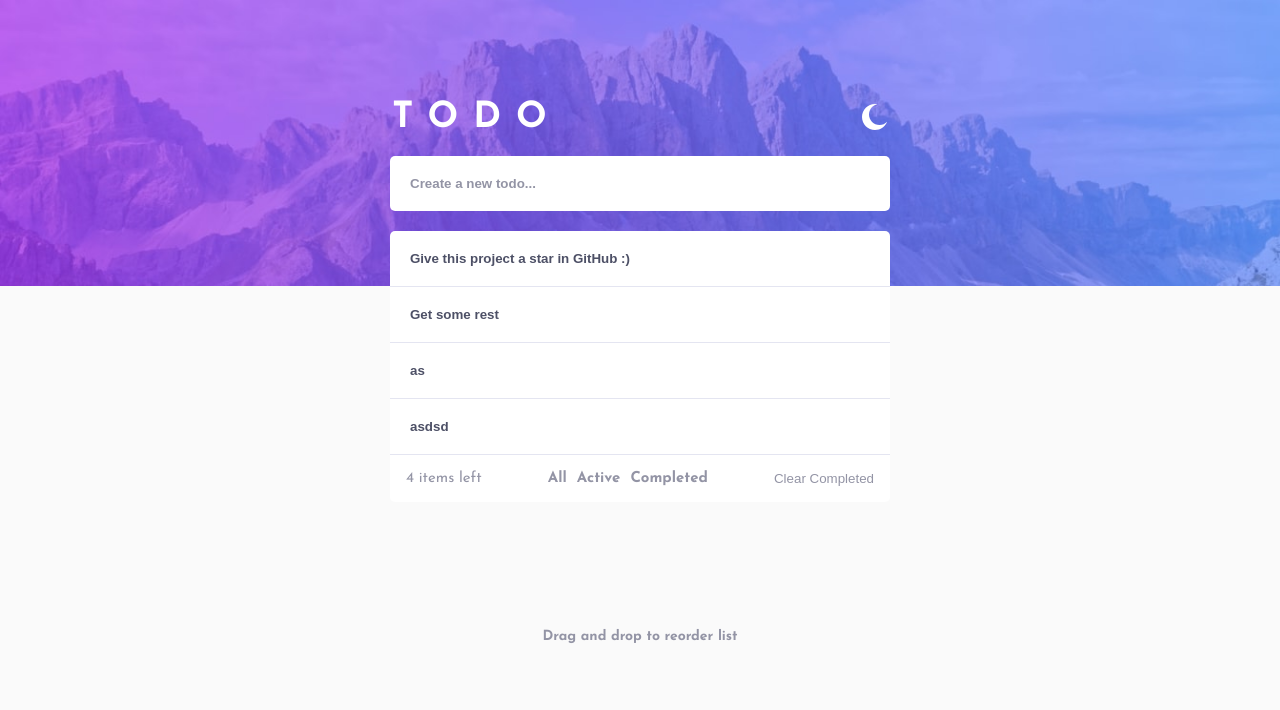
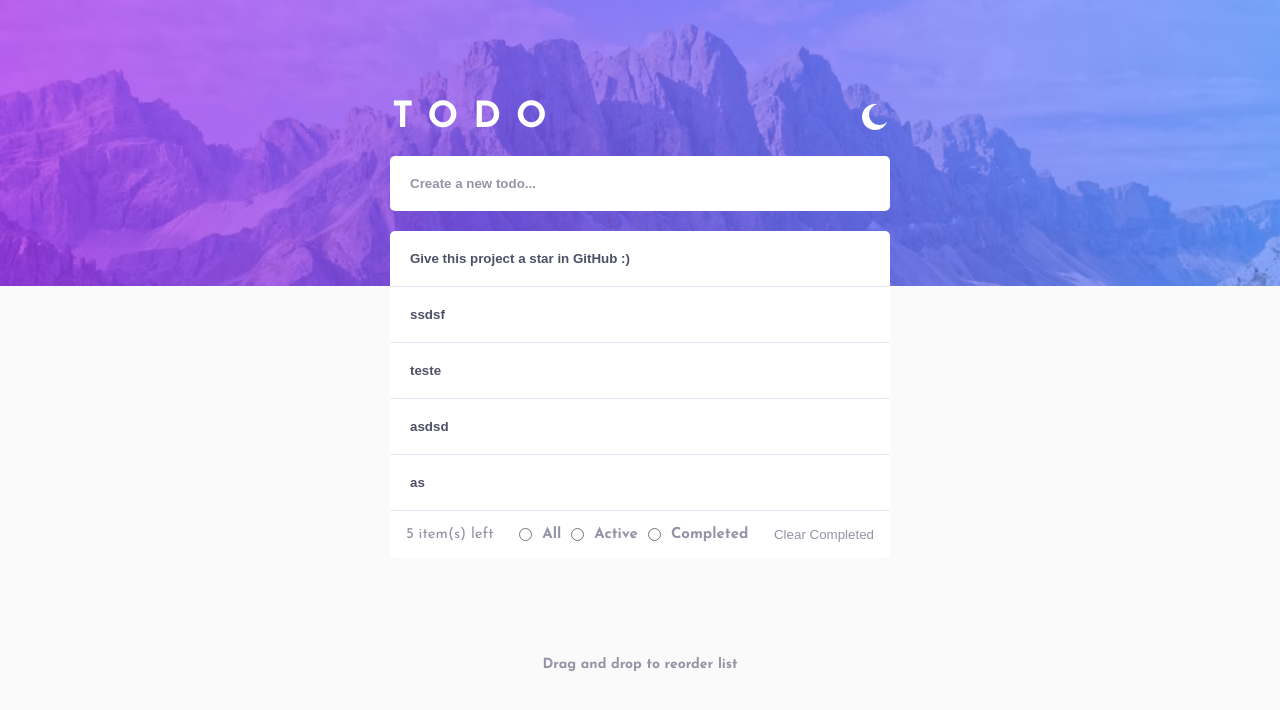
Before and after one commit to Danielhu3/todo-list-react, a React (Create React App) app: page / in a window 1280 px wide. Shown: the top 710 px of the page. Built offline with nearby package versions, Linux system fonts and the light colour scheme; data requests are answered from the project's data file.

Commit message:
Starting radio edits

```diff
--- a/db.json
+++ b/db.json
@@ -7,18 +7,23 @@
     },
     {
       "id": 2,
-      "text": "Get some rest",
+      "text": "ssdsf",
       "done": false
     },
     {
       "id": 3,
-      "text": "as",
-      "done": false
+      "text": "teste",
+      "done": true
     },
     {
       "id": 4,
       "text": "asdsd",
       "done": false
+    },
+    {
+      "id": 5,
+      "text": "as",
+      "done": false
     }
   ]
 }
--- a/src/Components/BottomBar.js
+++ b/src/Components/BottomBar.js
@@ -3,14 +3,19 @@ import styles from './BottomBar.module.css'
 import BottomBarRadioItem from './BottomBarRadioItem'
 
 const BottomBar = ({darkMode, data}) => {
+  const [radio, setRadio] = React.useState('')
+
+  React.useEffect(()=>{
+    console.log(radio)
+  },[radio])
 
   return (
     <div className={`${styles.BottomBar} ${darkMode ? styles.darkMode : ''}`}>
-      <p className={styles.itemsLeft}>{data && data.length} items left</p>
+      <p className={styles.itemsLeft}>{data && data.length} item(s) left</p>
       <div className={styles.showItems}>
-        <BottomBarRadioItem label='All' id='all'/>
-        <BottomBarRadioItem label='Active' id='active'/>
-        <BottomBarRadioItem label='Completed' id='completed'/>
+        <BottomBarRadioItem label='All' id='all' setRadio={setRadio}/>
+        <BottomBarRadioItem label='Active' id='active' setRadio={setRadio}/>
+        <BottomBarRadioItem label='Completed' id='completed' setRadio={setRadio}/>
       </div>
       <button className={`${styles.clearCompleted} ${darkMode ? styles.darkMode : ''}`}>Clear Completed</button>
 
--- a/src/Components/BottomBarRadioItem.js
+++ b/src/Components/BottomBarRadioItem.js
@@ -1,9 +1,13 @@
 import React from 'react'
 import styles from './BottomBarRadioItem.module.css'
-const BottomBarRadioItem = ({label, id}) => {
+const BottomBarRadioItem = ({label, id, setRadio}) => {
+
+  function handleChange(event){
+    setRadio(event.target.value)
+  }
   return (
     <>
-        <input type="radio" name="radio-input" id={id} value={id} className={styles.input} />
+        <input type="radio" name="radio-input" id={id} value={id} className={styles.input} onChange={handleChange} />
         <label htmlFor={id} className={styles.label}>{label}</label>
     </>
   )
--- a/src/Components/BottomBarRadioItem.module.css
+++ b/src/Components/BottomBarRadioItem.module.css
@@ -1,7 +1,11 @@
 .input{
-    display: none;
+
 }
 
 .label{
     cursor: pointer;
 }
+
+.input:active{
+    font-size: 2rem;
+}
--- a/src/Components/Input.js
+++ b/src/Components/Input.js
@@ -8,6 +8,7 @@ const Input = ({text, id, done, placeholder, darkMode, AddItem, setData}) => {
 
 
   const {request} = useFetch()
+
    function todoPost(event){
     async function fetch(){
       const {url, options} = ITEM_POST({
@@ -20,9 +21,13 @@ const Input = ({text, id, done, placeholder, darkMode, AddItem, setData}) => {
       setData((data) => [...data, json])
 
     }
-    fetch()
-    event.target.blur()
-    setValue('')
+
+    if(event.target.value !== ''){
+      fetch()
+      event.target.blur()
+      setValue('')
+    }
+
   }
 
   function todoEdit(event){
@@ -36,8 +41,12 @@ const Input = ({text, id, done, placeholder, darkMode, AddItem, setData}) => {
       await request(url, options)
 
     }
-    fetch()
-    event.target.blur()
+
+    if(event.target.value !== ''){
+      fetch()
+      event.target.blur()
+    }
+
 
   }
   return (
--- a/src/Components/Input.module.css
+++ b/src/Components/Input.module.css
@@ -4,7 +4,6 @@
     width: 50rem;
     border: none;
     font-weight: 700;
-
 
     background-color: white;
     border-bottom: solid 1px var(--very-light-grayish-blue);
```
Also changed, not shown: src/files/todo.md (+2 -2 lines).
